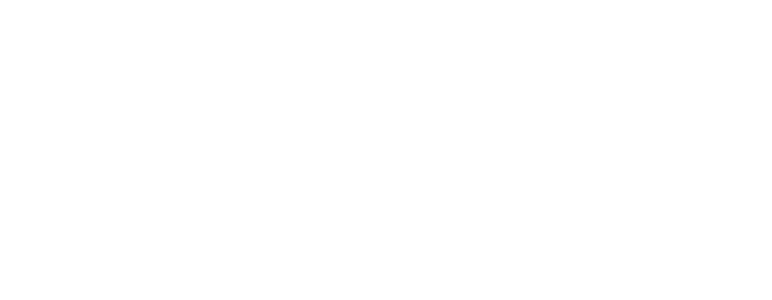
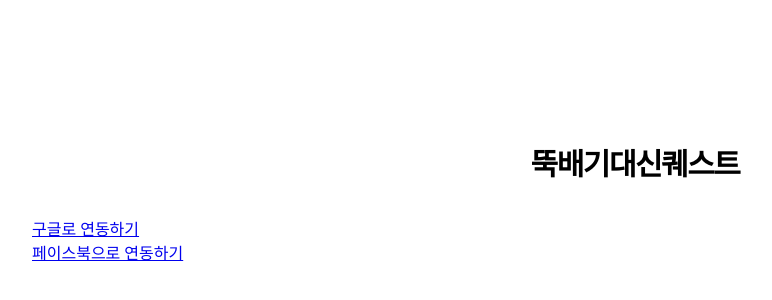
Before and after one commit to tookbaegi/frontend-nuxt, a Nuxt app: page /login in a window 1280 px wide. Before the commit this address had no page. Shown: the part 54-354 px from the top of the page, without its empty margins (5-777 px from the left). Built offline with nearby package versions, Linux system fonts and the light colour scheme.

Commit message:
로그인 구현중

```diff
--- /dev/null
+++ b/pages/login.vue
@@ -0,0 +1,33 @@
+<template>
+    <div class="login">
+        <h1>뚝배기대신퀘스트</h1>
+        <div class="loginBtn">
+            <a href="#">구글로 연동하기</a>
+            <a href="#">페이스북으로 연동하기</a>
+        </div>
+    </div>
+</template>
+
+<script>
+export default {
+}
+</script>
+
+<style lang="scss">
+.login {
+    padding: 37px;
+    h1 {
+        font-size: 30px;
+        text-align: center;
+        letter-spacing: -1.5px;
+        line-height: 103px;
+        margin-top: 130px;
+    }
+}
+.loginBtn {
+    a {
+        display: block;
+
+    }
+}
+</style>
```
